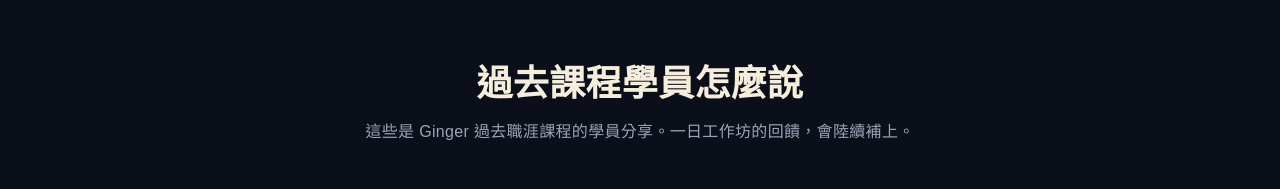
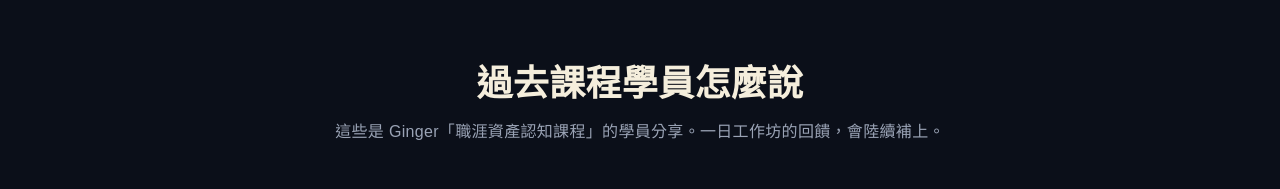
Before and after one commit to gingerlin0919-tech/workshop-site, a plain HTML site: page index.html in a window 1280 px wide. Shown: the part 5180-5369 px from the top of the page. Drawn offline with nearby package versions, Linux system fonts and the light colour scheme.

Commit message:
學員影片說明改為職涯資產認知課程

```diff
--- a/index.html
+++ b/index.html
@@ -366,7 +366,7 @@
     <div class="max-w-6xl mx-auto">
       <div class="text-center max-w-2xl mx-auto">
         <h2 class="font-serif font-bold text-3xl sm:text-4xl leading-snug">過去課程學員怎麼說</h2>
-        <p class="mt-4 text-[#9AA3B5]"><span class="inline-block whitespace-nowrap">這些是 Ginger 過去職涯課程的學員分享。</span><span class="inline-block whitespace-nowrap">一日工作坊的回饋，會陸續補上。</span></p>
+        <p class="mt-4 text-[#9AA3B5]"><span class="inline-block whitespace-nowrap">這些是 Ginger「職涯資產認知課程」的學員分享。</span><span class="inline-block whitespace-nowrap">一日工作坊的回饋，會陸續補上。</span></p>
       </div>
       <div class="mt-12 grid grid-cols-2 lg:grid-cols-4 gap-4 sm:gap-6">
           <figure class="min-w-0">
```
